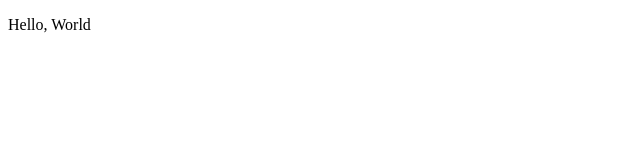
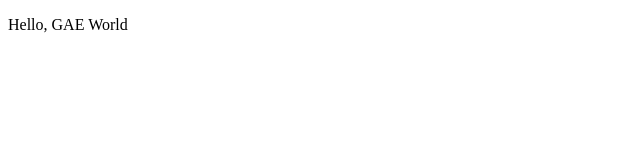
Before and after one commit to gotomts/sample-github-actions-gae, a plain HTML site: page www/index.html in a window 1280 px wide. Shown: the full height of the page, 0-640 px from the left. Drawn offline with Linux system fonts and the light colour scheme.

Commit message:
ちゃんとデプロイできているかの確認

```diff
--- a/www/index.html
+++ b/www/index.html
@@ -4,9 +4,9 @@
   <meta charset="UTF-8">
   <meta http-equiv="X-UA-Compatible" content="IE=edge">
   <meta name="viewport" content="width=device-width, initial-scale=1.0">
-  <title>Hello, World</title>
+  <title>Hello, GAE World</title>
 </head>
 <body>
-  <p>Hello, World</p>
+  <p>Hello, GAE World</p>
 </body>
 </html>
```
